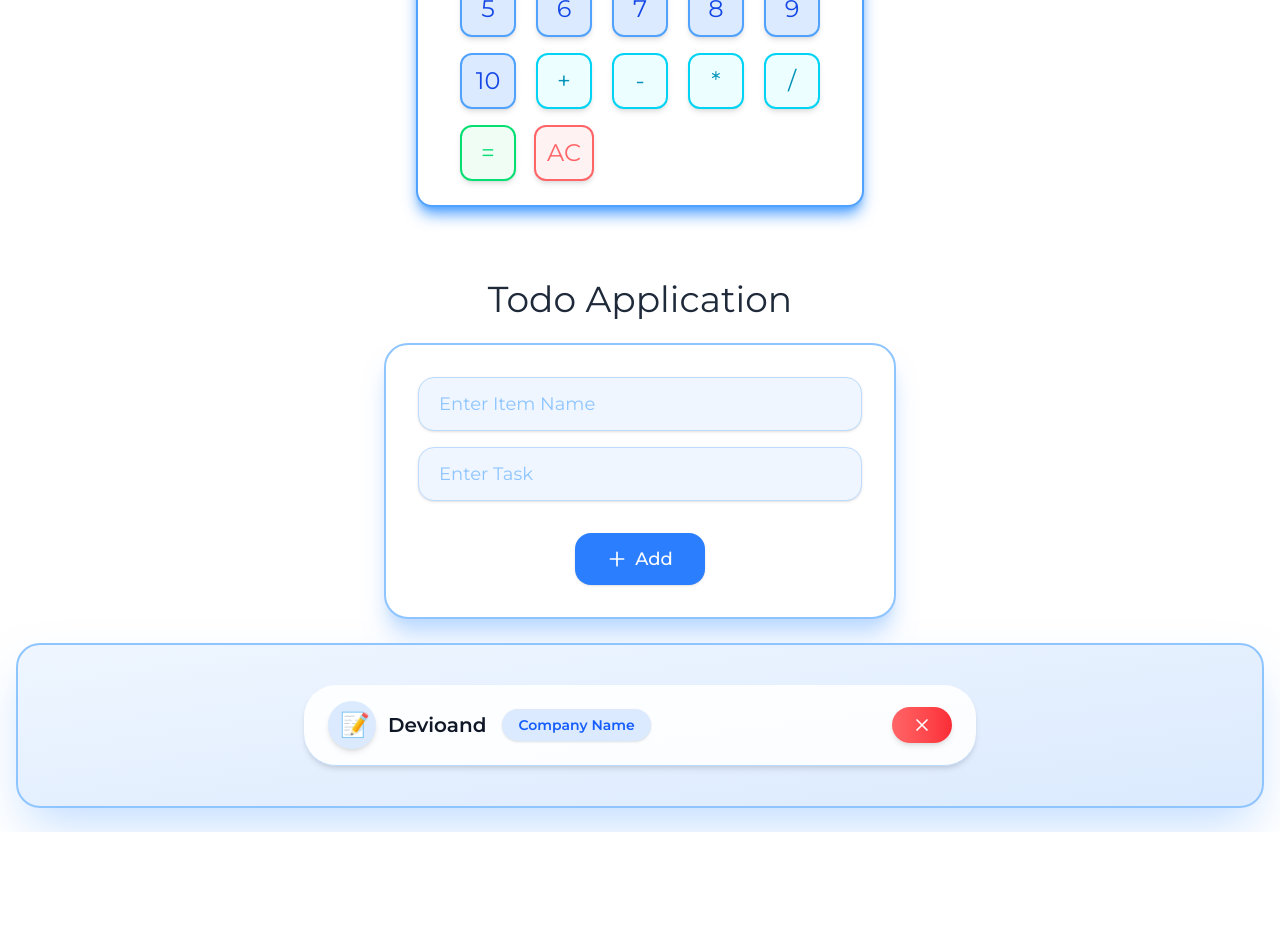
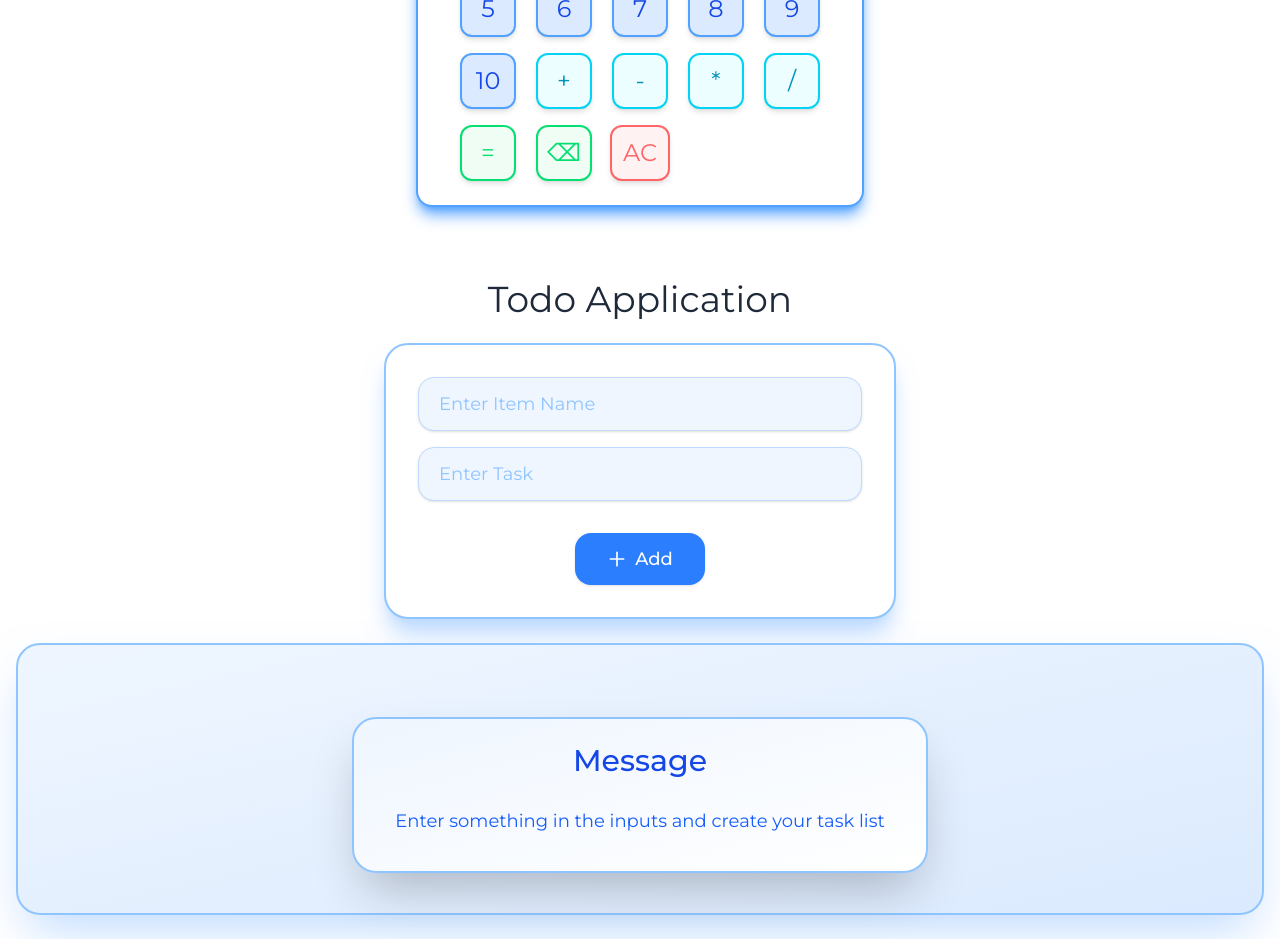
Before and after one commit to TalhaJ30/React-Functions-, a React (Vite) app: page / in a window 1280 px wide. Shown: the part 1480-2419 px from the top of the page. Before the commit the page ends 2312 px from the top, so only its background shows below. Built offline with nearby package versions, Linux system fonts and the light colour scheme; a web font is replaced by a local one.

Commit message:
added change

```diff
--- a/src/App.jsx
+++ b/src/App.jsx
@@ -3,7 +3,8 @@ import Input from './Input.jsx';
 import Button from './Button.jsx';
 import Todo from "./Todo.jsx";
 import Keyinput from "./Keyinput.jsx";
-import Totallist from "./Totallist.jsx"
+import Totallist from "./Totallist.jsx";
+
 
 
 function App() {
@@ -25,6 +26,7 @@ function App() {
         <Totallist></Totallist>
       </div>
 
+
     </>
   )
 }
--- a/src/Key.jsx
+++ b/src/Key.jsx
@@ -1,6 +1,6 @@
 import React from "react";
 
-const items = ['0','1', '2', '3', '4', '5', '6', '7', '8', '9', '10', '+', '-', '*', '/', '=', 'AC']
+const items = ['0','1', '2', '3', '4', '5', '6', '7', '8', '9', '10', '+', '-', '*', '/', '=','⌫','AC']
 
 const Key = ({onClickButton}) => {
     return (
@@ -12,7 +12,7 @@ const Key = ({onClickButton}) => {
                             className={`w-14 h-14 font-normal rounded-xl shadow-md transition-all duration-300 transform hover:scale-105 focus:outline-none focus:ring-2 text-2xl flex-wrap ${
                                 item === 'AC'
                                     ? ' hover:scale-105 hover:rotate-3 border-2 border-red-400 text-red-400 bg-red-50 hover:bg-gradient-to-r hover:from-red-400 hover:to-red-500 hover:text-white focus:ring-red-400 pl-1.5 pr-1.5 h-10 w-20 hover:shadow-lg hover:shadow-red-300'
-                                    : item === '='
+                                    : item === '=' || item === '⌫'
                                         ? ' hover:scale-105 hover:rotate-3 border-2 border-green-400 text-green-400 bg-green-50 hover:bg-gradient-to-r hover:from-green-400 hover:to-green-500 hover:text-white focus:ring-green-400 hover:shadow-lg hover:shadow-green-300'
                                         : item === '+' || item === '-' || item === '*' || item === '/'
                                             ? 'border-2 border-cyan-400 text-cyan-600 bg-cyan-50 hover:bg-gradient-to-r hover:from-cyan-400 hover:to-cyan-500 hover:text-white focus:ring-cyan-400 hover:scale-105 hover:rotate-3 hover:shadow-lg hover:shadow-cyan-300'
--- a/src/Keyinput.jsx
+++ b/src/Keyinput.jsx
@@ -19,6 +19,14 @@ const Keyinput = () => {
             edit(newvalue);
 
         }
+
+        // Use the calculator backspace symbol '⌫' to trigger backspace functionality
+        if (event === '⌫') {
+            // Remove the last character from the current text
+            const newvalue = (text || '').slice(0, -1);
+            edit(newvalue);
+        }
+
 
     }
     return (
--- /dev/null
+++ b/src/Message.jsx
@@ -0,0 +1,20 @@
+import React from "react";
+
+const Message = () => {
+    return(
+        <>
+         <div>
+            <div className="max-w-xl mx-auto mt-8 p-6 rounded-3xl shadow-2xl bg-gradient-to-br from-blue-50 to-white border-2 border-blue-300 transition-all duration-300">
+                <h1 className="text-2xl sm:text-3xl font-medium text-blue-700 mb-2 text-center transition-colors duration-300 hover:text-blue-900">
+                    Message
+                </h1>
+                <p className="text-base sm:text-lg text-blue-600  rounded-xl px-4 py-3 mt-4 text-center transition-all duration-300  hover:text-blue-800">
+                    Enter something in the inputs and create your task list
+                </p>
+            </div>
+         </div>
+        </>
+    )
+}
+
+export default Message;
--- a/src/Totallist.jsx
+++ b/src/Totallist.jsx
@@ -1,14 +1,9 @@
 import React, { use, useState } from "react";
+import Message from "./Message.jsx";
 
 const Totallist = () => {
 
-    const Items = [
 
-        {
-            item: "Devioand",
-            task: "Company Name",
-        },
-    ]
 
     const [iteminput, setiteminput] = useState("");
     const [taskinput, settaskinput] = useState("");
@@ -26,13 +21,13 @@ const Totallist = () => {
     }
 
 
-    const [listitem, setlistitem] = useState(Items);
+    const [listitem, setlistitem] = useState([]);
     const addbutton = () => {
         handleNewItem(iteminput || '(?)', taskinput || '(?)');
         setiteminput("");
         settaskinput("");
         setButtonClicked(true);
-
+        alert('Item added successfully!');
     }
 
     const handleNewItem = (iteminput, taskinput) => {
@@ -41,7 +36,8 @@ const Totallist = () => {
             ...listitem,
             { item: iteminput, task: taskinput }
         ];
-        setlistitem(newlist)
+        setlistitem(newlist);
+
     }
 
     const [deletefun, setdeletefun] = useState([]);
@@ -49,6 +45,8 @@ const Totallist = () => {
     const deletebtn = (index) => {
         console.log('delete');
         setdeletefun([...deletefun, index]);
+        console.log(index);
+
     }
 
 
@@ -145,13 +143,19 @@ const Totallist = () => {
                                                 <svg className="w-5 h-5" fill="none" stroke="currentColor" strokeWidth="2" viewBox="0 0 24 24">
                                                     <path strokeLinecap="round" strokeLinejoin="round" d="M6 18L18 6M6 6l12 12" />
                                                 </svg>
-                                                <span className="hidden xs:inline">Delete</span>
+
                                             </button>
                                         </div>
                                     </div>
+
                                 </div>
                             ))}
+
+
+
                         </div>
+                        {listitem.length === 0 && <Message></Message>}
+
                     </div>
                 </div>
             </div>
```
